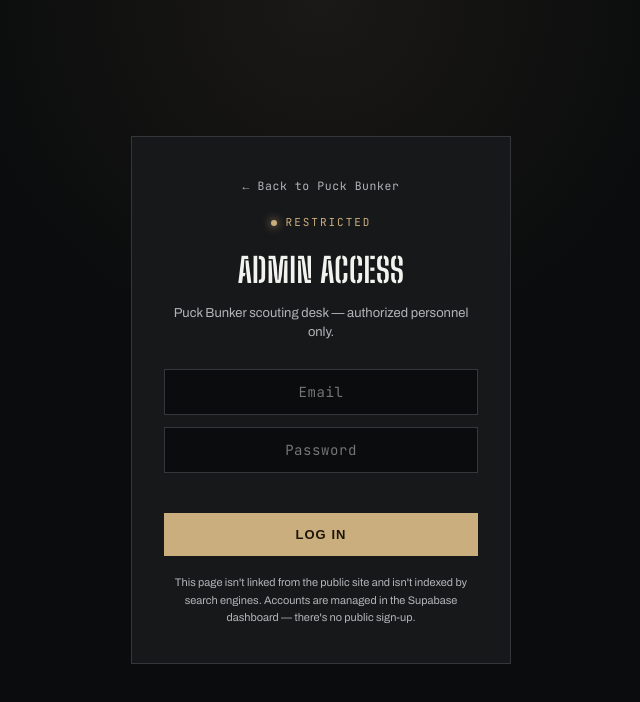
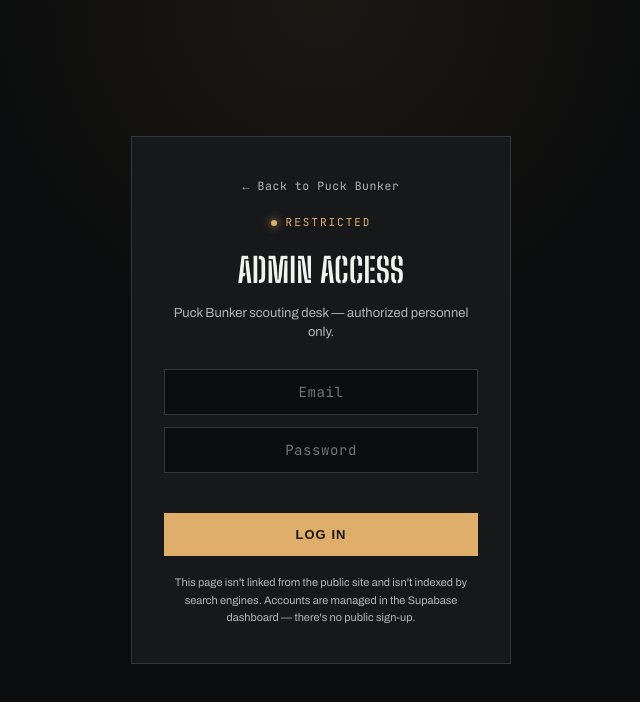
Before and after one commit to colinzappia/puck-bunker, a plain HTML site: page admin.html in a window 1280 px wide. Shown: the whole page, without its empty margins (319-959 px from the left). Drawn offline with nearby package versions, Linux system fonts and the light colour scheme.

Commit message:
Update admin.html

```diff
--- a/admin.html
+++ b/admin.html
@@ -19,8 +19,8 @@
     --steel-soft:#28292C;
     --ice:#F2F2EF;
     --ice-dim:#B2B4B7;
-    --hazard:#CBAE7E;
-    --hazard-2:#96805F;
+    --hazard:#DEAE6A;
+    --hazard-2:#AA8753;
     --cyan:#DCDDDD;
     --cyan-dim:#8B8D90;
     --red:#C1684A;
@@ -45,7 +45,7 @@
     display:flex; align-items:center; justify-content:center;
     padding:24px;
     background:
-      radial-gradient(600px circle at 50% 0%, rgba(203,174,126,0.08), transparent 60%);
+      radial-gradient(600px circle at 50% 0%, rgba(222,174,106,0.08), transparent 60%);
   }
   .gate-card{
     width:100%; max-width:380px;
@@ -60,7 +60,7 @@
   }
   .gate-eyebrow::before{
     content:""; width:6px; height:6px; background:var(--hazard); border-radius:50%;
-    box-shadow:0 0 8px 1px rgba(203,174,126,0.6);
+    box-shadow:0 0 8px 1px rgba(222,174,106,0.6);
   }
   .gate-card h1{ font-size:34px; margin-bottom:8px; }
   .gate-card p{ color:var(--ice-dim); font-size:13px; margin-bottom:26px; }
@@ -80,7 +80,7 @@
     border:1px solid transparent; cursor:pointer; transition:transform .12s, background .15s, border-color .15s;
   }
   .btn-primary{ background:var(--hazard); color:#1c1608; }
-  .btn-primary:hover{ background:#ddc498; transform:translateY(-1px); }
+  .btn-primary:hover{ background:#F3CA84; transform:translateY(-1px); }
   .btn-ghost{ border-color:var(--steel); color:var(--ice); background:none; }
   .btn-ghost:hover{ border-color:var(--hazard); color:var(--hazard); }
   .btn-danger{ border-color:var(--red); color:var(--red); background:none; }
@@ -181,7 +181,7 @@
     display:flex; flex-direction:column; gap:3px;
   }
   .draft-item:hover{ background:var(--panel-2); }
-  .draft-item.active{ background:rgba(203,174,126,0.08); border-left:2px solid var(--hazard); }
+  .draft-item.active{ background:rgba(222,174,106,0.08); border-left:2px solid var(--hazard); }
   .draft-item .name{ font-size:13px; font-weight:700; }
   .draft-item .meta{ font-family:'JetBrains Mono',monospace; font-size:10.5px; color:var(--ice-dim); }
   .drafts-empty{ padding:24px 18px; font-size:12px; color:var(--ice-dim); text-align:center; }
@@ -229,7 +229,7 @@
   }
   .overall-readout .letter{
     font-family:'Big Shoulders Stencil Display',sans-serif; font-size:44px; color:var(--hazard);
-    text-shadow:0 0 20px rgba(203,174,126,0.35);
+    text-shadow:0 0 20px rgba(222,174,106,0.35);
   }
   .overall-readout .num{ font-family:'JetBrains Mono',monospace; font-size:16px; color:var(--ice-dim); }
   .overall-readout .label{ font-size:11px; letter-spacing:0.08em; text-transform:uppercase; color:var(--ice-dim); }
```
